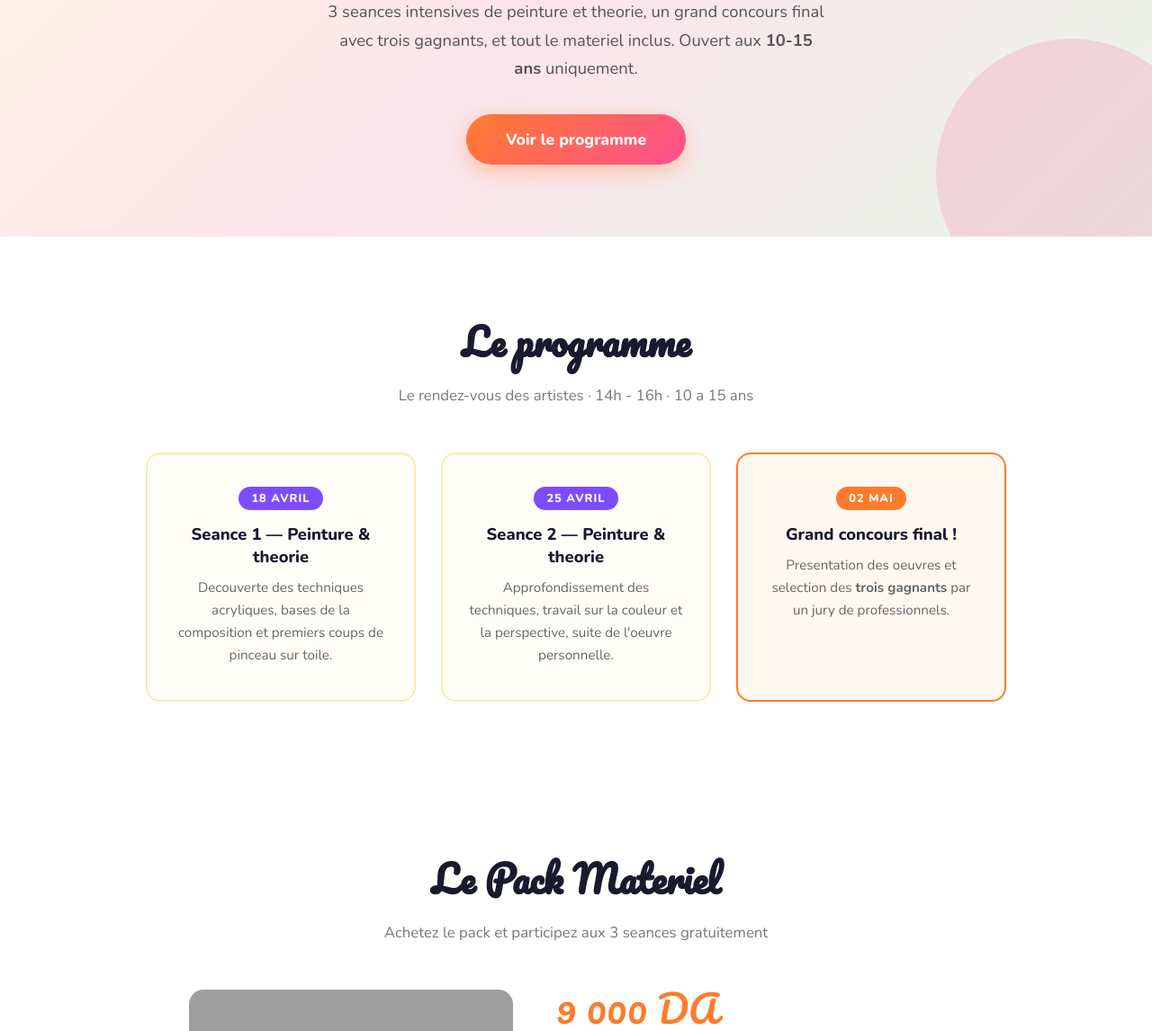
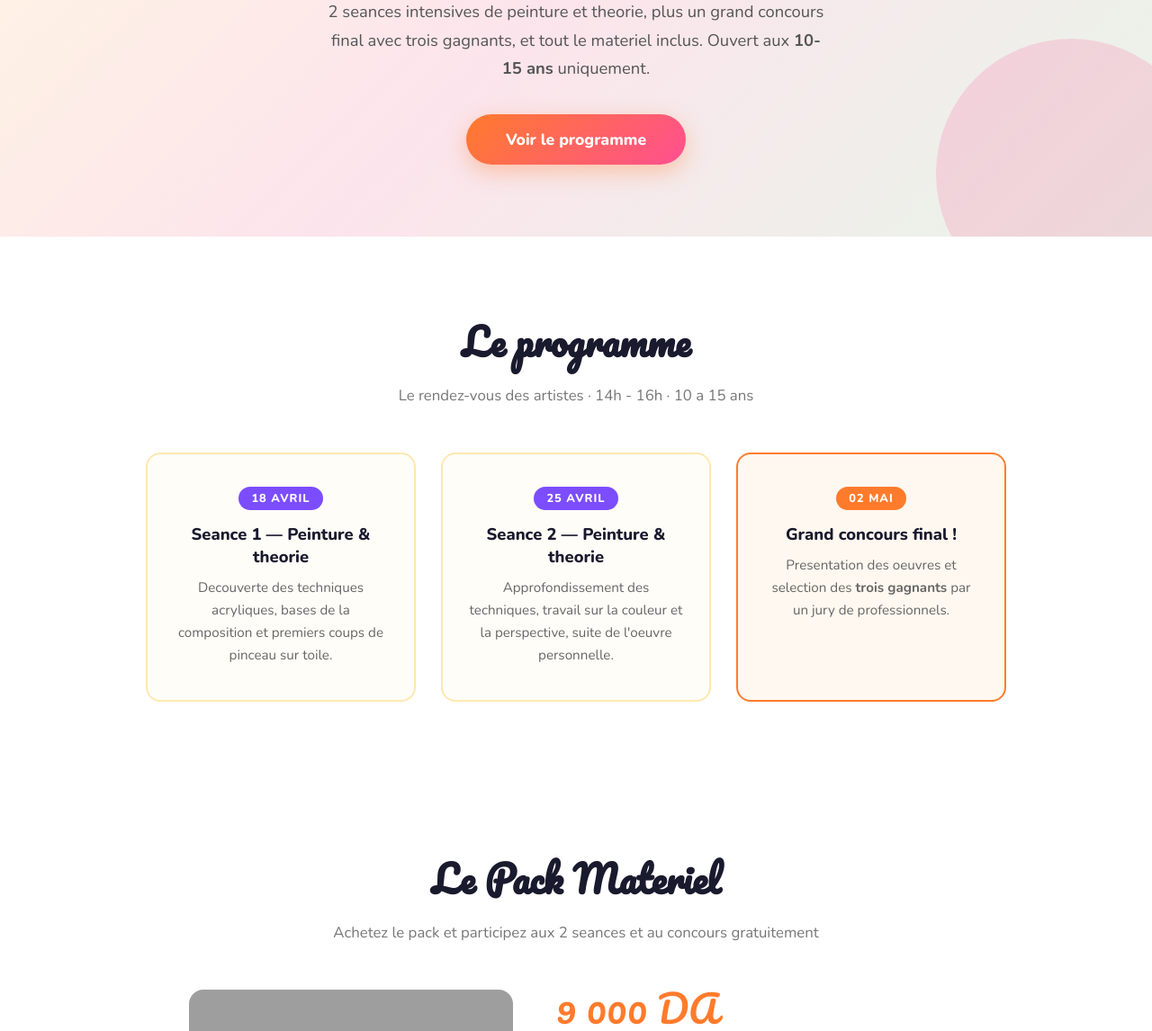
Before and after one commit to tareknaoui/Atelier, a plain HTML site: page index.html in a window 1280 px wide. Shown: the part 403-1549 px from the top of the page at 90% size. Drawn offline with nearby package versions, Linux system fonts and the light colour scheme; grey boxes are pictures that could not be loaded.

Commit message:
Fix: correct session count from 3 to 2 seances + 1 concours
- Update hero description: 2 seances intensives instead of 3
- Update pack section: 2 seances et au concours gratuitement

Co-Authored-By: Claude Sonnet 4.6 <noreply@anthropic.com>

```diff
--- a/index.html
+++ b/index.html
@@ -406,7 +406,7 @@
     <div class="hero-badge">Offre speciale · Pack a 9 000 DA = Cours offerts !</div>
     <h1>L'atelier de peinture<br/>pour les jeunes <em>artistes</em></h1>
     <p>
-      3 seances intensives de peinture et theorie, un grand concours final
+      2 seances intensives de peinture et theorie, plus un grand concours final
       avec trois gagnants, et tout le materiel inclus.
       Ouvert aux <strong>10-15 ans</strong> uniquement.
     </p>
@@ -440,7 +440,7 @@
   <section class="pack-section" id="pack">
     <div class="pack-wrapper">
       <h2 class="section-title">Le Pack Materiel</h2>
-      <p class="section-sub">Achetez le pack et participez aux 3 seances gratuitement</p>
+      <p class="section-sub">Achetez le pack et participez aux 2 seances et au concours gratuitement</p>
       <div class="pack-content">
         <div class="pack-image-placeholder">
           <img src="IMG_2226.jpeg" alt="Pack materiel atelier">
```
